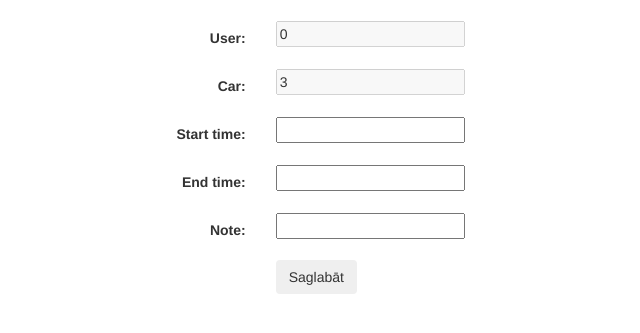
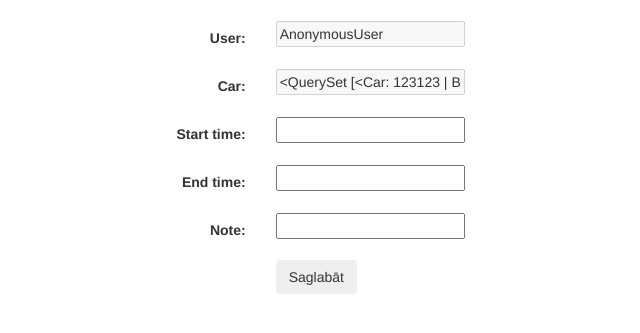
Before and after one commit to artursstaf/aurent, a Django app: page /registrations/create/3 in a window 1280 px wide. Shown: the part 51-384 px from the top of the page, without its empty margins (38-678 px from the left). Run offline with Django 3.2, Linux system fonts and the light colour scheme; data comes from the database, SQL or seed files in the repository; some libraries are stand-ins or nearby versions.

Commit message:
Car sort

```diff
--- a/aurent/settings.py
+++ b/aurent/settings.py
@@ -119,3 +119,5 @@
 # https://docs.djangoproject.com/en/2.0/howto/static-files/
 
 STATIC_URL = '/static/'
+
+DATE_INPUT_FORMATS = ['%d-%m-%Y']
--- a/reservations/models.py
+++ b/reservations/models.py
@@ -39,9 +39,9 @@
 
 class Registration(models.Model):
     car = models.ForeignKey(Car, on_delete=models.CASCADE, verbose_name="Car")
-    user = models.ForeignKey(Profile, on_delete=models.CASCADE,verbose_name="User")
-    start_time = models.DateTimeField(verbose_name="Start time")
-    end_time = models.DateTimeField(verbose_name="End time")
+    user = models.ForeignKey(User, on_delete=models.CASCADE, verbose_name="User")
+    start_time = models.DateField(verbose_name="Start time")
+    end_time = models.DateField(verbose_name="End time")
     notes = models.CharField(max_length=500, verbose_name="Note", blank=True)
 
     def __str__(self):
@@ -49,7 +49,7 @@
 
 
 class CarCommentary(models.Model):
-    user = models.ForeignKey(Profile, on_delete=models.CASCADE, verbose_name="User")
+    user = models.ForeignKey(User, on_delete=models.CASCADE, verbose_name="User")
     car = models.ForeignKey(Car, on_delete=models.CASCADE, verbose_name="Car")
     comment = models.CharField(max_length=500)
     date = models.DateTimeField(verbose_name="Commentary date")
--- a/reservations/templates/reservations/base.html
+++ b/reservations/templates/reservations/base.html
@@ -6,7 +6,6 @@
     <link rel="stylesheet" href="https://maxcdn.bootstrapcdn.com/bootstrap/3.3.7/css/bootstrap.min.css">
     <script src="https://ajax.googleapis.com/ajax/libs/jquery/3.2.0/jquery.min.js"></script>
     <script src="https://maxcdn.bootstrapcdn.com/bootstrap/3.3.7/js/bootstrap.min.js"></script>
-
 </head>
 <body>
 <nav class="navbar navbar-default navbar-static-top">
--- a/reservations/urls.py
+++ b/reservations/urls.py
@@ -1,4 +1,4 @@
-from django.urls import re_path
+from django.urls import re_path, path
 from . import views
 
 app_name = 'reservations'
@@ -8,7 +8,7 @@
     re_path(r'^subscriptions$', views.show_subscriptions, name='subscriptions'),
     re_path(r'^profile', views.profile, name='profile'),
     re_path(r'^cars', views.CarsList.as_view(), name='all-cars'),
-
+    re_path(r'^test$', views.car_view, name='test-cars'),
 
     re_path(r'^create/(?P<car>[0-9]+)$', views.RegistrationCreate.as_view(), name='create-registrations'),
     re_path(r'^registration/(?P<pk>[0-9]+)/delete$', views.RegistrationDelete.as_view(), name='delete-registration'),
--- a/reservations/views.py
+++ b/reservations/views.py
@@ -1,13 +1,13 @@
 from django.shortcuts import render
-from django.http import HttpResponse
+from django.http import HttpResponse, JsonResponse
 from django.urls import reverse_lazy
 from django.views.generic import DeleteView, UpdateView, CreateView, ListView
-
 from reservations.models import Registration, Car
 from .forms import RegistrationCreateForm
+import datetime
+
 
 def show_registrations(request):
-
     all_registrations = Registration.objects.all().order_by('start_time')
     context = {'all_registrations': all_registrations}
     return render(request, 'reservations/view_registrations.html', context)
@@ -19,6 +19,24 @@
 
 def profile(request):
     return HttpResponse('<h3>Profile</h3>')
+
+
+def car_view(request):
+    data = Car.objects.all()
+    available_cars = []
+    registrations = Registration.objects.all()
+    start_date = datetime.datetime.strptime(request.GET.get('start_date'), "%d-%m-%Y")
+    end_date = datetime.datetime.strptime(request.GET.get('end_date'), "%d-%m-%Y")
+    not_available_cars = []
+    for reg in registrations:
+        if ((reg.start_time >= start_date and reg.start_time <= end_date)
+            or (reg.end_time >= start_date and reg.end_time <= end_date)
+            or (reg.start_time <= start_date and reg.end_time >= end_date)):
+            not_available_cars.append(reg.car_id)
+    for car in data:
+        if car.id not in not_available_cars:
+            available_cars.append(car)
+    return JsonResponse(available_cars, safe=False)
 
 
 class CarsList(ListView):
@@ -33,7 +51,7 @@
     form_class = RegistrationCreateForm
 
     def get_initial(self):
-        return {'car': self.kwargs['car'], 'user': 0}
+        return {'car': Car.objects.all(), 'user': self.request.user}
 
 class RegistrationDelete(DeleteView):
     model = Registration
```
Also changed, not shown: reservations/templates/reservations/view_cars.html (+32 -5 lines).
